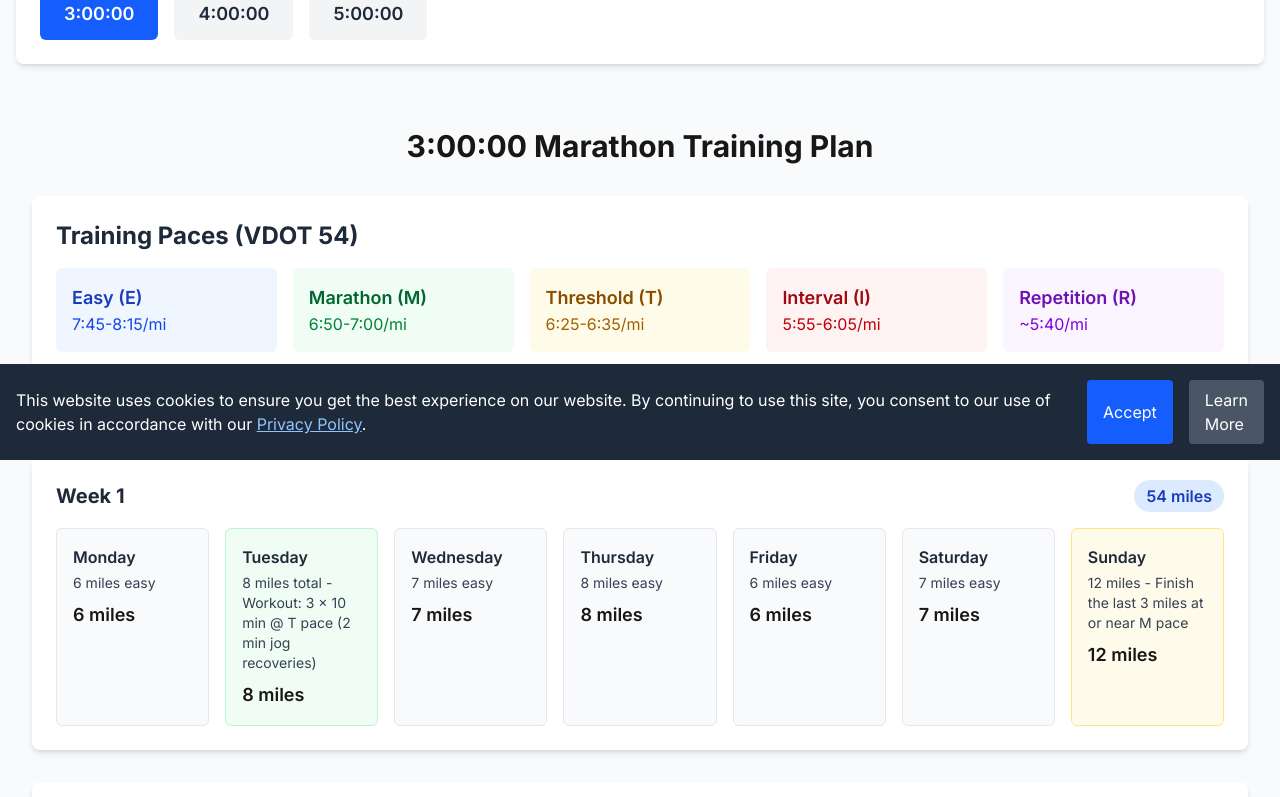
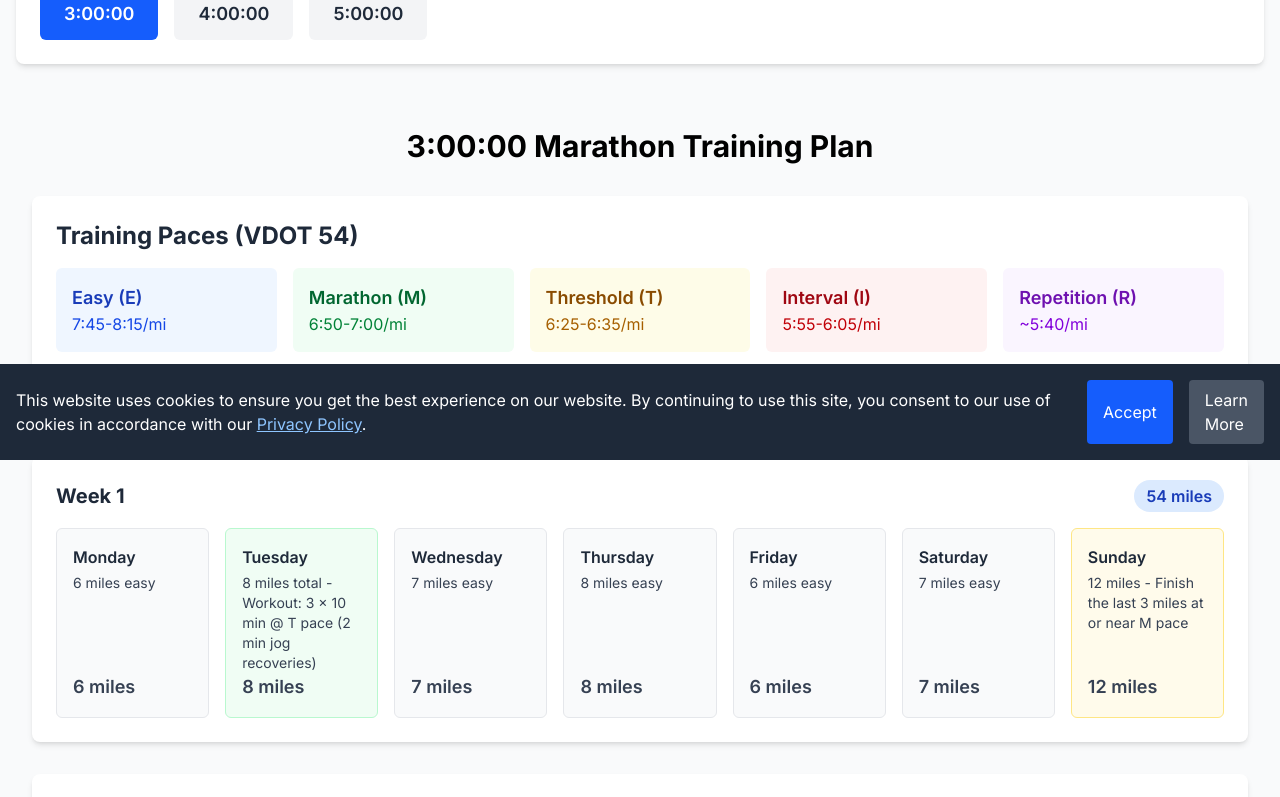
Before and after one commit to jimmyshultz/marathon-plan-website, a Next.js app: page / in a window 1280 px wide. Shown: the part 340-1137 px from the top of the page. Built offline with nearby package versions, Linux system fonts and the light colour scheme.

Commit message:
Fixed low contrast text

```diff
--- a/src/components/TrainingPlanDisplay.tsx
+++ b/src/components/TrainingPlanDisplay.tsx
@@ -9,7 +9,7 @@ interface TrainingPlanDisplayProps {
 export default function TrainingPlanDisplay({ plan }: TrainingPlanDisplayProps) {
   return (
     <div className="container mx-auto px-4 py-8">
-      <h1 className="text-3xl font-bold text-center mb-8">
+      <h1 className="text-3xl font-bold text-black text-center mb-8">
         {plan.goalTime} Marathon Training Plan
       </h1>
 
@@ -25,7 +25,7 @@ export default function TrainingPlanDisplay({ plan }: TrainingPlanDisplayProps)
 
       <div className="bg-white shadow-md rounded-lg p-6 mb-8">
         <h2 className="text-2xl font-bold text-gray-800 mb-4">Training Plan Notes</h2>
-        <ul className="list-disc pl-6 space-y-2">
+        <ul className="list-disc pl-6 space-y-2 text-black">
           <li>Strides: Add 4-6 strides (15-20 sec at R pace) after easy runs 2-3 times per week.</li>
           <li>Cross-training: Optional, but keep it light.</li>
           <li>Recovery: Take full recovery on easy days.</li>
--- a/src/components/TrainingWeek.tsx
+++ b/src/components/TrainingWeek.tsx
@@ -18,7 +18,7 @@ export default function TrainingWeek({ week }: TrainingWeekProps) {
         {week.days.map((day, index) => (
           <div
             key={index}
-            className={`p-4 rounded-md ${
+            className={`p-4 rounded-md flex flex-col min-h-[160px] ${
               day.day.includes("Sunday")
                 ? "bg-amber-50 border border-amber-200"
                 : day.description.includes("@ M pace") || day.description.includes("@ T pace") || day.description.includes("@ I pace") || day.description.includes("@ R pace")
@@ -28,7 +28,7 @@ export default function TrainingWeek({ week }: TrainingWeekProps) {
           >
             <h4 className="font-semibold text-gray-800">{day.day}</h4>
             <p className="text-sm text-gray-700 mt-1">{day.description}</p>
-            <p className="text-lg font-semibold mt-2">{day.distance} miles</p>
+            <p className="text-lg text-gray-700 font-semibold mt-auto">{day.distance} miles</p>
           </div>
         ))}
       </div>
```
